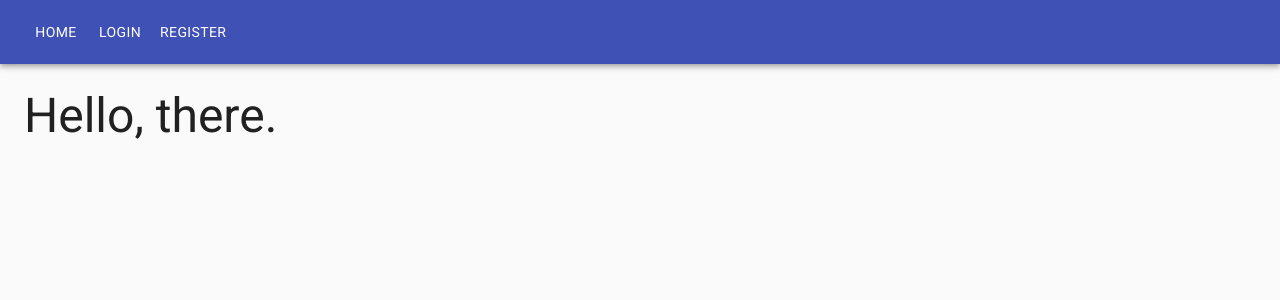
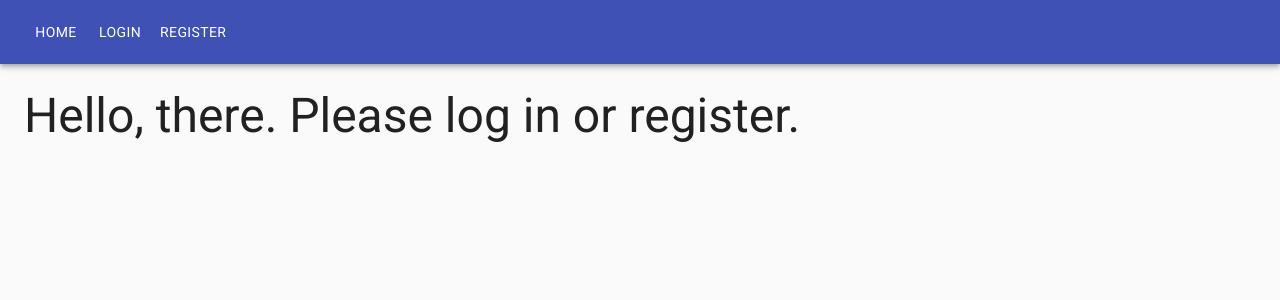
Before and after one commit to claudiorivera/game-night, a React (Create React App) app in the folder client/: page / in a window 1280 px wide. Shown: the top 300 px of the page. Built offline with nearby package versions, Linux system fonts and the light colour scheme.

Commit message:
Tweaked login flow

```diff
--- a/client/src/components/Home.js
+++ b/client/src/components/Home.js
@@ -1,4 +1,4 @@
-import React, { useContext, Fragment } from "react";
+import React, { useContext } from "react";
 import { Container, Typography } from "@material-ui/core";
 import { GlobalContext } from "../context";
 const Home = () => {
@@ -6,7 +6,14 @@ const Home = () => {
 
   return (
     <Container>
-      <Typography variant="h3">Hello, {user ? user.name : "there"}.</Typography>
+      <Typography variant="h3">
+        Hello, {user ? user.name : "there. Please log in or register"}.
+      </Typography>
+      {user && (
+        <Typography variant="body1">
+          If you're logged in, you can read this.
+        </Typography>
+      )}
     </Container>
   );
 };
```
